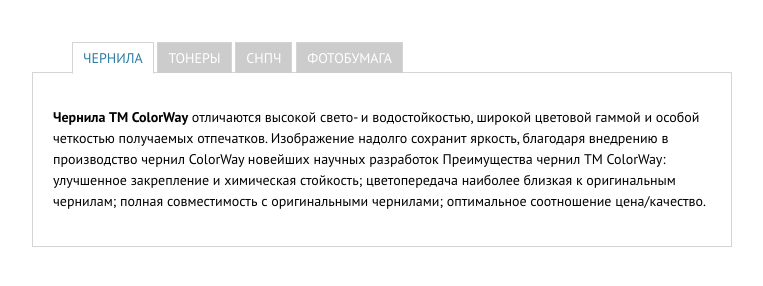
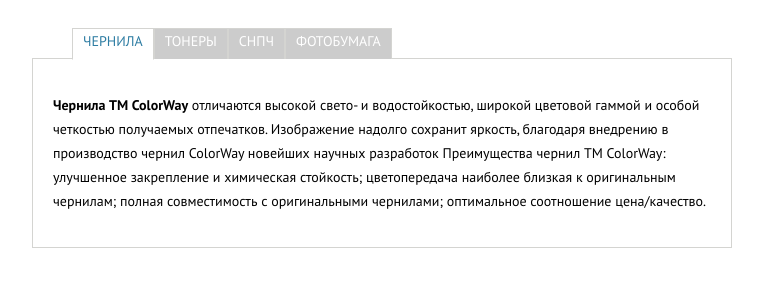
Before and after one commit to sheffcer/sheffcer.github.io, a plain HTML site: page task-7-8-js/index.html in a window 1280 px wide. Shown: the whole page, without its empty margins (258-1021 px from the left). Drawn offline with nearby package versions, Linux system fonts and the light colour scheme.

Commit message:
added new watcher code

```diff
--- a/task-7-8-js/css/style.css
+++ b/task-7-8-js/css/style.css
@@ -1,7 +1,7 @@
 body {
  padding: 20px;
  font-family:'PT Sans', sans-serif;
- line-height: 1.5;
+ line-height: 24px;
  font-size: 14px;
 }
 
@@ -12,25 +12,26 @@
 
 .tabs-menu {
   height: 30px;
-/*  float: left;*/
+  font-size: 0;
   clear: both;
 
 }
 
-.tabs-menu li {
-  height: 30px;
+.tabs-menu__item {
+  min-height: 30px;
   line-height: 30px;
   display: inline-block;
-/*  float: left;*/
   list-style: none;
-/*  margin-right: 10px;*/
+  font-family:'PT Sans', sans-serif;
+  line-height: 24px;
+  font-size: 14px;
   background-color: #ccc;
   border-top: 1px solid #d4d4d1;
   border-right: 1px solid #d4d4d1;
   border-left: 1px solid #d4d4d1;
 }
 
-.tabs-menu li.active {
+.active {
   position: relative;
   background-color: #fff;
   border-bottom: 1px solid #fff;
@@ -44,14 +45,14 @@
   text-decoration: none;
 }
 
-.tabs-menu .active a {
+.active a {
   color: #2e7da3;
 }
 
 .tab {
   border: 1px solid #d4d4d1;
   background-color: #fff;
-  margin-top: -14px;
+/*  margin-top: -14px;*/
   margin-bottom: 20px;
   width: auto;
 }
--- a/task-7-8-js/index.html
+++ b/task-7-8-js/index.html
@@ -10,10 +10,10 @@
 <div class="container">
  <div id="tabs-container">
   <ul class="tabs-menu">
-   <li class="active"><a class="tabs-menu__link" href="#tab-1">Чернила</a></li>
-   <li><a class="tabs-menu__link" href="#tab-2">Тонеры</a></li>
-   <li><a class="tabs-menu__link" href="#tab-3">СНПЧ</a></li>
-   <li><a class="tabs-menu__link" href="#tab-4">Фотобумага</a></li>
+   <li class="tabs-menu__item active"><a class="tabs-menu__link" href="#tab-1">Чернила</a></li>
+   <li class="tabs-menu__item"><a class="tabs-menu__link" href="#tab-2">Тонеры</a></li>
+   <li class="tabs-menu__item"><a class="tabs-menu__link" href="#tab-3">СНПЧ</a></li>
+   <li class="tabs-menu__item"><a class="tabs-menu__link" href="#tab-4">Фотобумага</a></li>
   </ul>
   <div class="tab">
    <div id="tab-1" class="tab__content">
```
Also changed, not shown: task-56-js/index.html (+3 -0 lines), task-56-js/js/main.js (+59 -0 lines).
